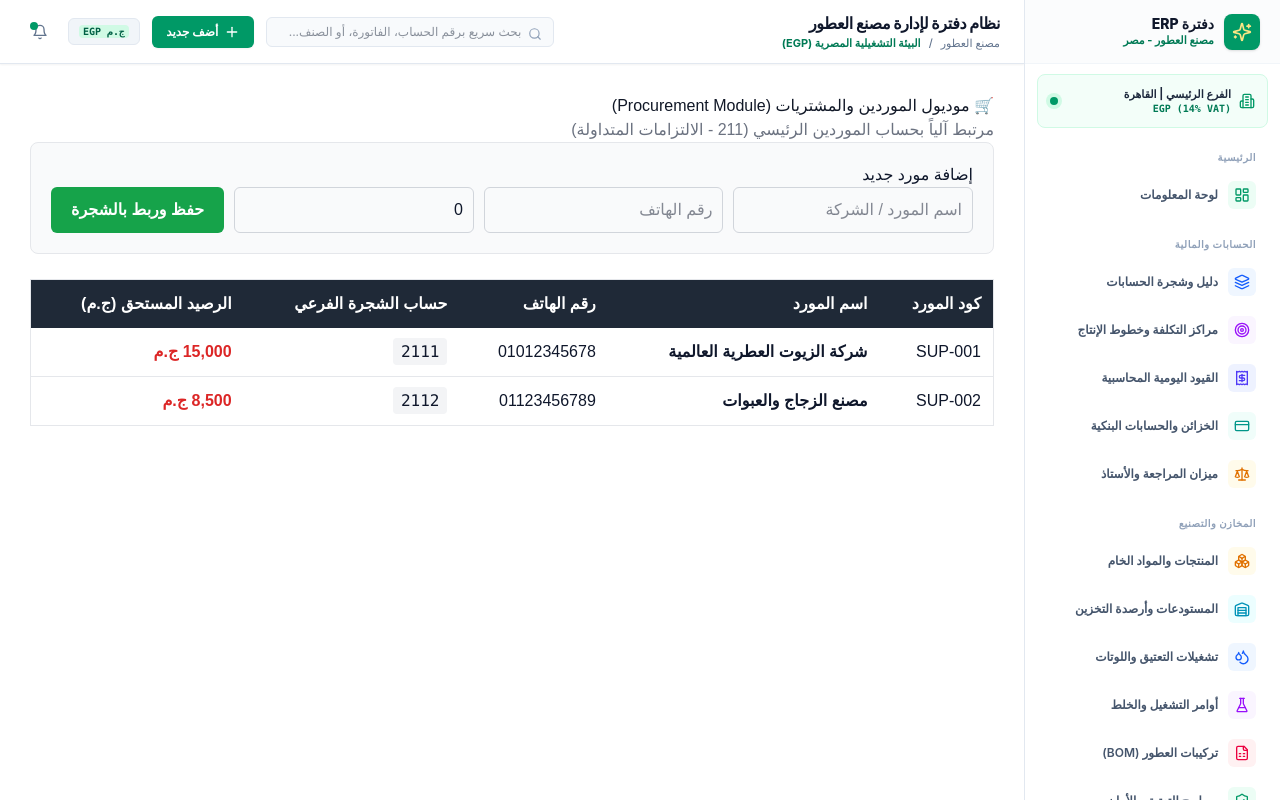
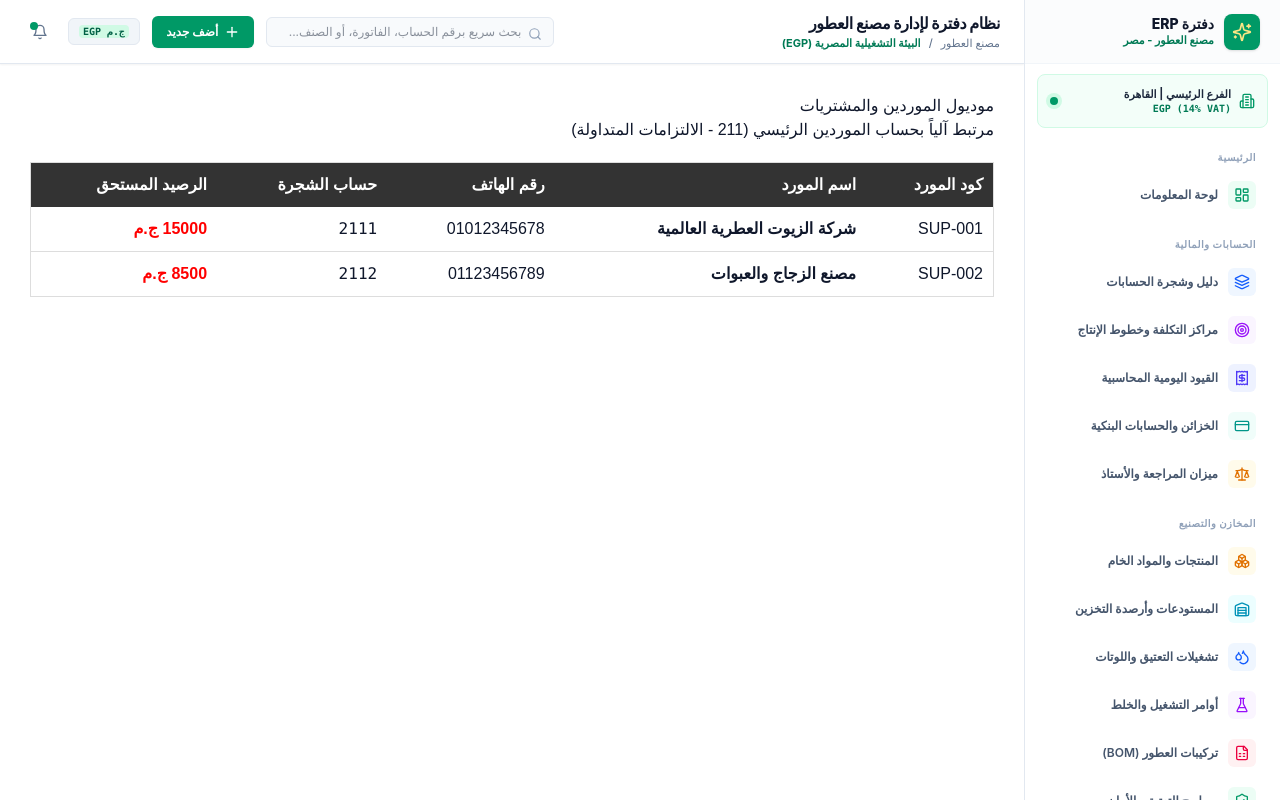
Before and after one commit to mohamedaltalkhawy97-hash/Perfume_ERP, a Next.js app: page /suppliers in a window 1280 px wide. Shown: the top 800 px of the page. Built offline with nearby package versions, Linux system fonts and the light colour scheme.

Commit message:
clean suppliers page build

```diff
--- a/src/app/suppliers/page.tsx
+++ b/src/app/suppliers/page.tsx
@@ -3,90 +3,34 @@
 import React, { useState } from 'react';
 
 export default function SuppliersPage() {
-  const [suppliers, setSuppliers] = useState([
+  const [suppliers] = useState([
     { id: 1, code: 'SUP-001', name: 'شركة الزيوت العطرية العالمية', phone: '01012345678', balance: 15000, accountCode: '2111' },
     { id: 2, code: 'SUP-002', name: 'مصنع الزجاج والعبوات', phone: '01123456789', balance: 8500, accountCode: '2112' },
   ]);
 
-  const [newSupplier, setNewSupplier] = useState({ name: '', phone: '', initialBalance: 0 });
-
-  const handleAddSupplier = (e: React.FormEvent) => {
-    e.preventDefault();
-    if (!newSupplier.name) return;
-
-    const nextId = suppliers.length + 1;
-    const accountCode = `211${nextId}`;
-
-    const addedSupplier = {
-      id: nextId,
-      code: `SUP-0${nextId.toString().padStart(2, '0')}`,
-      name: newSupplier.name,
-      phone: newSupplier.phone,
-      balance: Number(newSupplier.initialBalance),
-      accountCode: accountCode
-    };
-
-    setSuppliers([...suppliers, addedSupplier]);
-    setNewSupplier({ name: '', phone: '', initialBalance: 0 });
-    alert(`تم إضافة المورد وربطه تلقائياً بشجرة الحسابات تحت كود: ${accountCode}`);
-  };
-
   return (
     <div style={{ padding: '30px', fontFamily: 'sans-serif', direction: 'rtl', backgroundColor: '#fff', minHeight: '100vh' }}>
-      <h2 style={{ color: '#111827' }}>🛒 موديول الموردين والمشتريات (Procurement Module)</h2>
-      <p style={{ color: '#6b7280' }}>مرتبط آلياً بحساب الموردين الرئيسي (211 - الالتزامات المتداولة)</p>
+      <h2>موديول الموردين والمشتريات</h2>
+      <p>مرتبط آلياً بحساب الموردين الرئيسي (211 - الالتزامات المتداولة)</p>
 
-      <div style={{ background: '#f9fafb', padding: '20px', borderRadius: '8px', border: '1px solid #e5e7eb', marginBottom: '25px' }}>
-        <h3 style={{ marginTop: 0 }}>إضافة مورد جديد</h3>
-        <form onSubmit={handleAddSupplier} style={{ display: 'flex', gap: '10px', flexWrap: 'wrap' }}>
-          <input
-            type="text"
-            placeholder="اسم المورد / الشركة"
-            value={newSupplier.name}
-            onChange={(e) => setNewSupplier({...newSupplier, name: e.target.value})}
-            style={{ padding: '10px', borderRadius: '6px', border: '1px solid #d1d5db', flex: '1' }}
-            required
-          />
-          <input
-            type="text"
-            placeholder="رقم الهاتف"
-            value={newSupplier.phone}
-            onChange={(e) => setNewSupplier({...newSupplier, phone: e.target.value})}
-            style={{ padding: '10px', borderRadius: '6px', border: '1px solid #d1d5db', flex: '1' }}
-          />
-          <input
-            type="number"
-            placeholder="رصيد بداية المدة"
-            value={newSupplier.initialBalance}
-            onChange={(e) => setNewSupplier({...newSupplier, initialBalance: Number(e.target.value)})}
-            style={{ padding: '10px', borderRadius: '6px', border: '1px solid #d1d5db', flex: '1' }}
-          />
-          <button type="submit" style={{ background: '#16a34a', color: '#fff', border: 'none', padding: '10px 20px', borderRadius: '6px', cursor: 'pointer', fontWeight: 'bold' }}>
-            حفظ وربط بالشجرة
-          </button>
-        </form>
-      </div>
-
-      <table style={{ width: '100%', borderCollapse: 'collapse', textAlign: 'right', border: '1px solid #e5e7eb' }}>
+      <table style={{ width: '100%', borderCollapse: 'collapse', textAlign: 'right', marginTop: '20px', border: '1px solid #ddd' }}>
         <thead>
-          <tr style={{ background: '#1f2937', color: '#fff' }}>
-            <th style={{ padding: '12px' }}>كود المورد</th>
-            <th style={{ padding: '12px' }}>اسم المورد</th>
-            <th style={{ padding: '12px' }}>رقم الهاتف</th>
-            <th style={{ padding: '12px' }}>حساب الشجرة الفرعي</th>
-            <th style={{ padding: '12px' }}>الرصيد المستحق (ج.م)</th>
+          <tr style={{ background: '#333', color: '#fff' }}>
+            <th style={{ padding: '10px' }}>كود المورد</th>
+            <th style={{ padding: '10px' }}>اسم المورد</th>
+            <th style={{ padding: '10px' }}>رقم الهاتف</th>
+            <th style={{ padding: '10px' }}>حساب الشجرة</th>
+            <th style={{ padding: '10px' }}>الرصيد المستحق</th>
           </tr>
         </thead>
         <tbody>
           {suppliers.map((sup) => (
-            <tr key={sup.id} style={{ borderBottom: '1px solid #e5e7eb' }}>
-              <td style={{ padding: '12px' }}>{sup.code}</td>
-              <td style={{ padding: '12px' }}><strong>{sup.name}</strong></td>
-              <td style={{ padding: '12px' }}>{sup.phone}</td>
-              <td style={{ padding: '12px' }}><code style={{ background: '#f3f4f6', padding: '4px 8px', borderRadius: '4px' }}>{sup.accountCode}</code></td>
-              <td style={{ padding: '12px', color: sup.balance > 0 ? '#dc2626' : '#16a34a', fontWeight: 'bold' }}>
-                {sup.balance.toLocaleString()} ج.م
-              </td>
+            <tr key={sup.id} style={{ borderBottom: '1px solid #ddd' }}>
+              <td style={{ padding: '10px' }}>{sup.code}</td>
+              <td style={{ padding: '10px' }}><strong>{sup.name}</strong></td>
+              <td style={{ padding: '10px' }}>{sup.phone}</td>
+              <td style={{ padding: '10px' }}><code>{sup.accountCode}</code></td>
+              <td style={{ padding: '10px', color: 'red', fontWeight: 'bold' }}>{sup.balance} ج.م</td>
             </tr>
           ))}
         </tbody>
```
